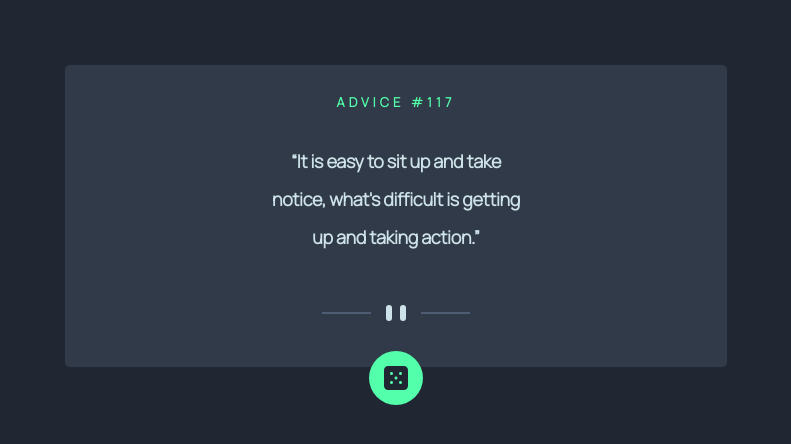
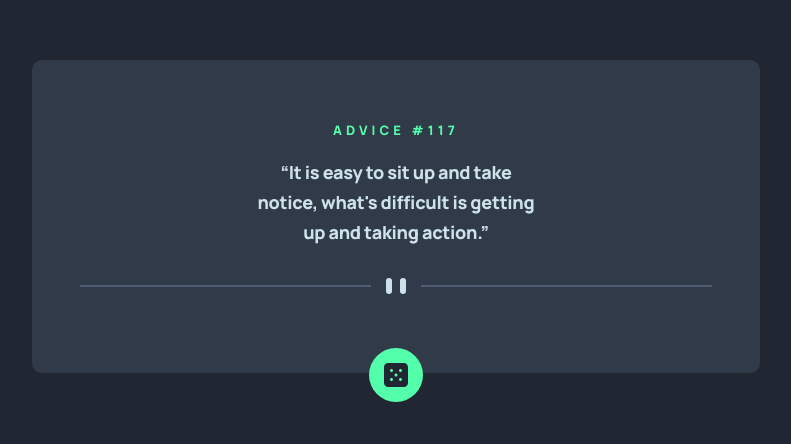
Before and after one commit to Debs-D/advice-generator-project, a plain HTML site: page index.html in a window 1280 px wide. Shown: the part 192-636 px from the top of the page, without its empty margins (244-1035 px from the left). Drawn offline with Linux system fonts and the light colour scheme.

Commit message:
styles change

```diff
--- a/index.html
+++ b/index.html
@@ -8,7 +8,7 @@
         <link rel="preconnect" href="https://fonts.googleapis.com" />
         <link rel="preconnect" href="https://fonts.gstatic.com" crossorigin />
         <link
-            href="https://fonts.googleapis.com/css2?family=Manrope:wght@200;300&family=Open+Sans:ital,wght@0,500;0,600;1,400;1,500;1,600&display=swap"
+            href="https://fonts.googleapis.com/css2?family=Manrope:wght@700;800&family=Open+Sans:ital,wght@0,500;0,600;1,400;1,500;1,600&display=swap"
             rel="stylesheet"
         />
     </head>
@@ -28,7 +28,9 @@
             </div>
 
             <div id="dice" class="btn-container">
-                <div class="btn"><img src="./Shape.svg" alt="" /></div>
+                <div class="btn-wrapper">
+                    <div class="btn"><img src="./Shape.svg" alt="" /></div>
+                </div>
             </div>
         </div>
 
--- a/script.js
+++ b/script.js
@@ -15,10 +15,12 @@ async function fetchAdvice() {
 async function updateAdvice() {
     const quote = document.getElementById("quote");
     quote.textContent = "Fetching advice...";
+    const btn = document.querySelector(".btn");
+    btn.style.transform = "rotate(180deg)";
     const quoteText = await fetchAdvice();
 
     quote.textContent = quoteText.advice;
-    console.log(quoteText);
+    btn.style.transform = "rotate(0deg)";
 }
 
 const dice = document.getElementById("dice");
--- a/style.css
+++ b/style.css
@@ -9,7 +9,6 @@ body {
     background-color: #202733;
 }
 .box {
-    display: grid;
     justify-content: center;
     align-items: center;
     color: #CEE3E9;
@@ -20,8 +19,8 @@ body {
     width: 50%;
     background-color: #313A48;
     border: 1px solid none;
-    padding: 15px;
-    border-radius: 5px;
+    padding: 48px;
+    border-radius: 10px;
 }
 
 .box h3{
@@ -40,18 +39,17 @@ background-color: #313A48;
 font-family: Manrope;
 font-size: 18px;
 font-weight: 800;
-line-height: 38px;
+line-height: 30px;
 letter-spacing: -0.30000001192092896px;
 text-align: center;
 background-color: #313A48;
-
 }
 
 .boxed-centre{
-    width: 60%;
+    width: 100%;
     margin: 30px auto;
     display: flex;
-    align-items: center
+    align-items: center;
     justify-content: space-between;
 }
 
@@ -72,6 +70,10 @@ hr {
     border-radius: 50%;
     display: flex;
     cursor: pointer;
+    transition: all ease-in-out 0.3s;
+}
+.btn-wrapper{
+    height: 54px;
 }
 
 .btn-container{
@@ -80,16 +82,17 @@ hr {
     justify-content: center;
     background: none;
     position: absolute;
-    bottom: -23%;
-    left: 50%;
-    transform: translate(-50%, -50%);
+    left: 0;
+    right: 0;
+    bottom: -27px;
 }
 
 .btn:hover{
     box-shadow: 0px -1px 12px 7px #53FFAA;
-
 }
 
-@media only screen and (max-width: 768px) {
-      width: 100%;
+@media  (max-width: 768px) {
+    .box{
+        width: 90%;
     }
+}
```
Also changed, not shown: Group 3.png (deleted), Group 3.svg (deleted), Rectangle (1).png (deleted), Rectangle.png (deleted).
